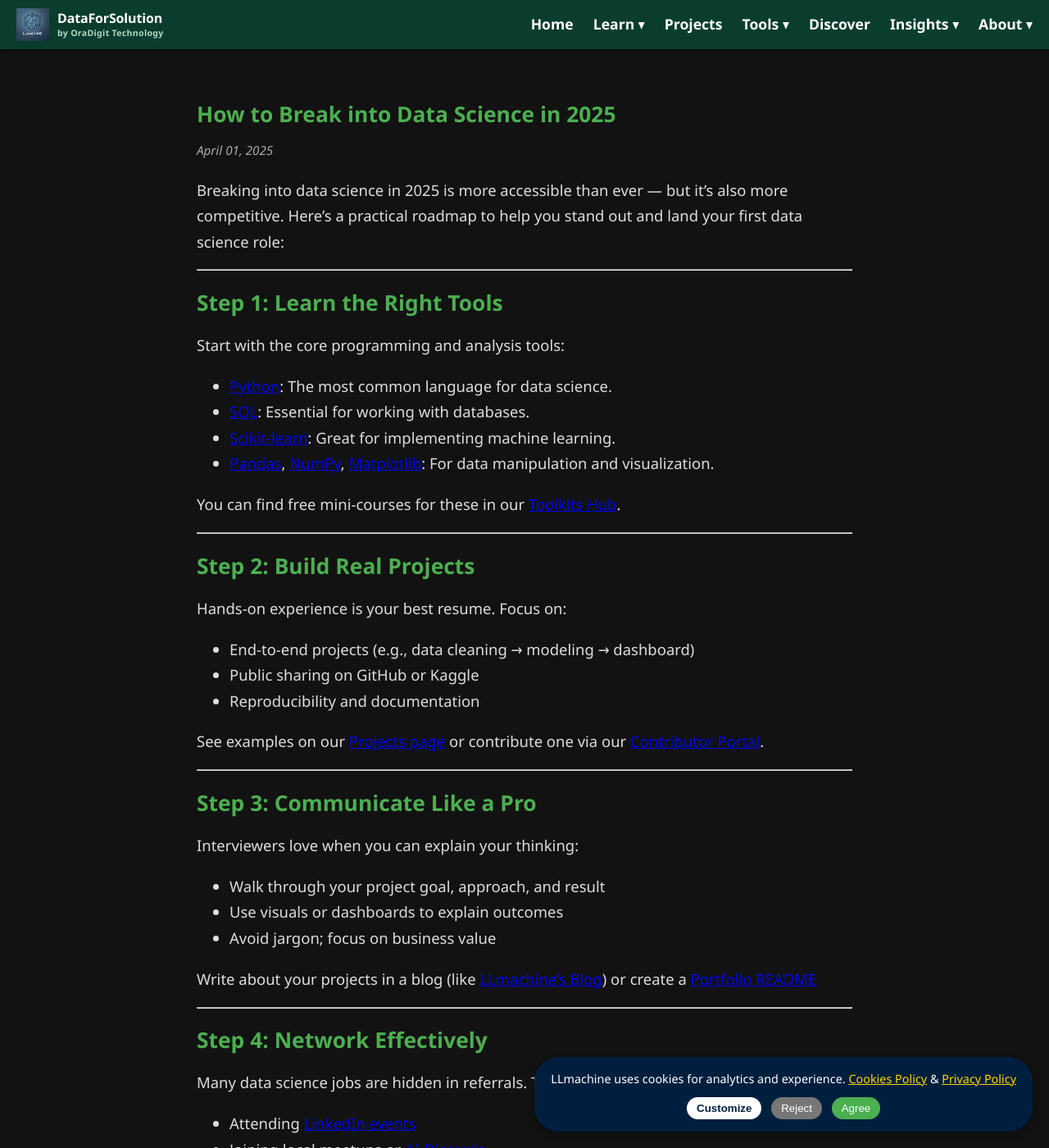
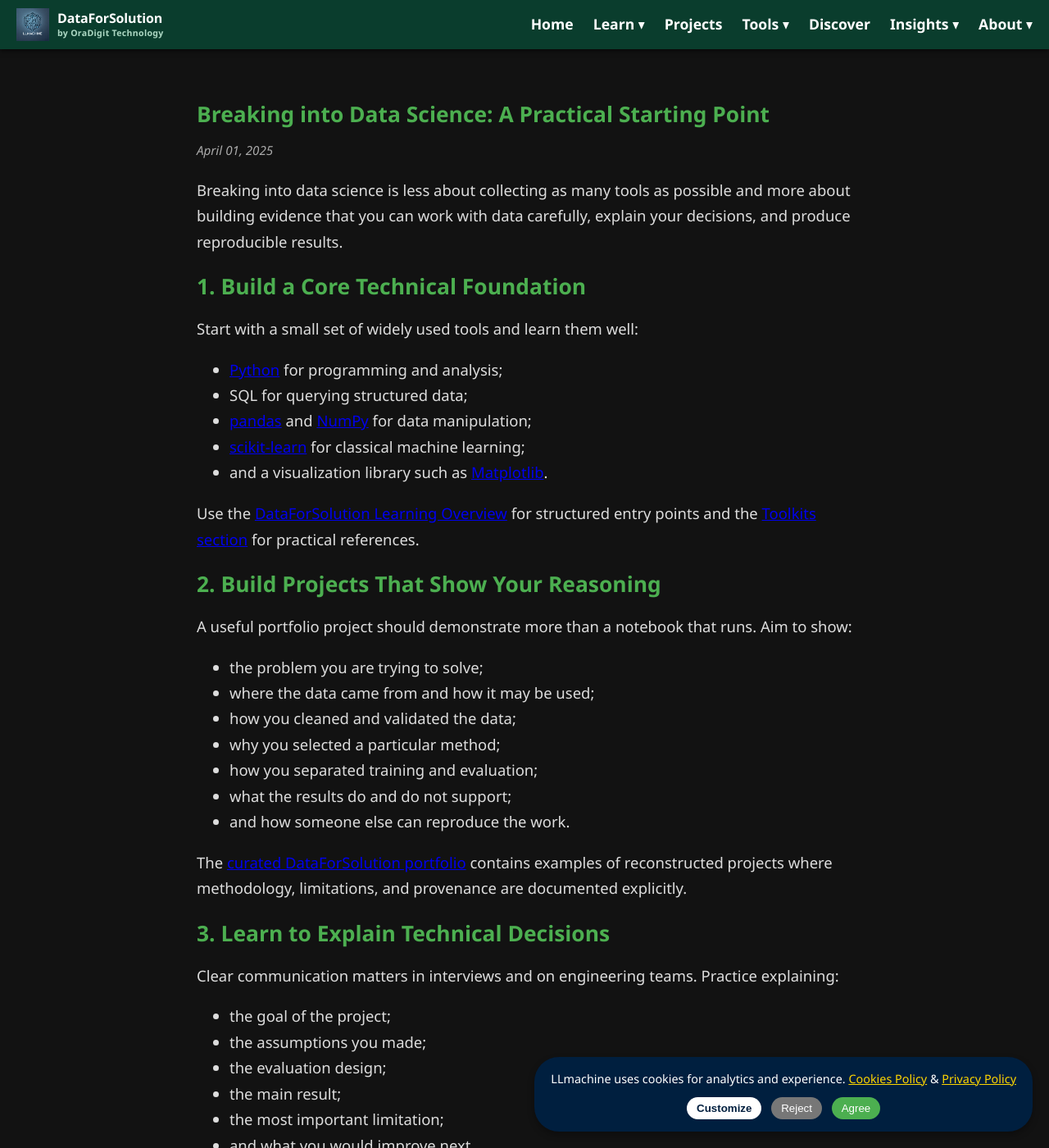
Before and after one commit to DataForSolution/DataForSolution.github.io, a Jekyll site: the page built from _posts/2025-04-01-break-into-data-science.html, in a window 1280 px wide and 1400 px high. Shown: the whole window at 82% size. Built offline with Jekyll 4.4.1, drawn with Linux system fonts in a browser that asks for light colours; comment, search, counter and statistics services are not loaded; some of the changed text lies outside the part shown.

Commit message:
docs(insights): refresh data science career article

```diff
--- a/_posts/2025-04-01-break-into-data-science.html
+++ b/_posts/2025-04-01-break-into-data-science.html
@@ -1,68 +1,69 @@
 ---
 layout: post
-title: "How to Break into Data Science in 2025"
+title: "Breaking into Data Science: A Practical Starting Point"
 date: 2025-04-01
 category: career
-description: "A step-by-step guide to launching a data science career in 2025, including tools to learn, how to build a standout portfolio, and where to grow your network."
+description: "A practical starting point for building data-science skills, projects, communication habits, and a credible portfolio."
 ---
 
-Breaking into data science in 2025 is more accessible than ever — but it's also more competitive. Here's a practical roadmap to help you stand out and land your first data science role:
+Breaking into data science is less about collecting as many tools as possible and more about building evidence that you can work with data carefully, explain your decisions, and produce reproducible results.
 
----
+## 1. Build a Core Technical Foundation
 
-##  Step 1: Learn the Right Tools
+Start with a small set of widely used tools and learn them well:
 
-Start with the core programming and analysis tools:
+- [Python](https://docs.python.org/3/) for programming and analysis;
+- SQL for querying structured data;
+- [pandas](https://pandas.pydata.org/docs/) and [NumPy](https://numpy.org/doc/stable/) for data manipulation;
+- [scikit-learn](https://scikit-learn.org/stable/user_guide.html) for classical machine learning;
+- and a visualization library such as [Matplotlib](https://matplotlib.org/stable/).
 
-- [Python](https://www.learnpython.org/): The most common language for data science.
-- [SQL](https://www.w3schools.com/sql/): Essential for working with databases.
-- [Scikit-learn](https://scikit-learn.org/stable/): Great for implementing machine learning.
-- [Pandas](https://pandas.pydata.org/), [NumPy](https://numpy.org/), [Matplotlib](https://matplotlib.org/): For data manipulation and visualization.
+Use the [DataForSolution Learning Overview](/learn/) for structured entry points and the [Toolkits section](/toolkits/) for practical references.
 
- You can find free mini-courses for these in our [Toolkits Hub](/toolkits/).
+## 2. Build Projects That Show Your Reasoning
 
----
+A useful portfolio project should demonstrate more than a notebook that runs. Aim to show:
 
-##  Step 2: Build Real Projects
+- the problem you are trying to solve;
+- where the data came from and how it may be used;
+- how you cleaned and validated the data;
+- why you selected a particular method;
+- how you separated training and evaluation;
+- what the results do and do not support;
+- and how someone else can reproduce the work.
 
-Hands-on experience is your best resume. Focus on:
+The [curated DataForSolution portfolio](/projects/) contains examples of reconstructed projects where methodology, limitations, and provenance are documented explicitly.
 
-- End-to-end projects (e.g., data cleaning → modeling → dashboard)
-- Public sharing on GitHub or Kaggle
-- Reproducibility and documentation
+## 3. Learn to Explain Technical Decisions
 
- See examples on our [Projects page](/projects-new/) or contribute one via our [Contributor Portal](/contribute/).
+Clear communication matters in interviews and on engineering teams. Practice explaining:
 
----
+- the goal of the project;
+- the assumptions you made;
+- the evaluation design;
+- the main result;
+- the most important limitation;
+- and what you would improve next.
 
-##  Step 3: Communicate Like a Pro
+Avoid presenting a single metric as the whole story. A strong explanation includes uncertainty and limitations.
 
-Interviewers love when you can explain your thinking:
+## 4. Use GitHub as Evidence, Not Just Storage
 
-- Walk through your project goal, approach, and result
-- Use visuals or dashboards to explain outcomes
-- Avoid jargon; focus on business value
+A credible repository should make it easy to understand what is original work, what came from a public dataset or earlier exercise, and what was changed during reconstruction or improvement.
 
- Write about your projects in a blog (like [LLmachine’s Blog](/blog/)) or create a [Portfolio README](https://github.com/)
+Useful repository signals include:
 
----
+- a clear README;
+- reproducible setup instructions;
+- focused tests;
+- sensible `.gitignore` rules;
+- small, reviewable commits;
+- and no credentials, local-machine paths, or unnecessary generated files.
 
-##  Step 4: Network Effectively
+## 5. Build Professional Context Around the Work
 
-Many data science jobs are hidden in referrals. Try:
+Networking and job searching are more effective when you can point people to specific evidence. Share projects selectively, ask for technical feedback, and use professional communities to learn how other practitioners approach similar problems.
 
-- Attending [LinkedIn events](https://www.linkedin.com/events/)
-- Joining local meetups or [AI Discords](https://discord.com/invite/data-science)
-- Engaging in communities like [r/datascience](https://www.reddit.com/r/datascience/)
+The goal is not to look finished. The goal is to show sound judgment, steady improvement, and work you can defend.
 
- Comment on others’ work, ask thoughtful questions, and share your learning journey.
-
----
-
-##  Final Tip: Be Consistent, Not Perfect
-
-Consistency beats perfection. Write regularly, share your code, and always be learning. Momentum will attract opportunities.
-
-You got this.
-
-Want personalized guidance? Try our [Career Navigator Tool](/career-navigator/) or get started with [free career planners](/toolkits/#study-planners).
+For career-oriented tools, visit the [Career Navigator](/career-navigator/) and [Career Hub](/career-hub/).
```
